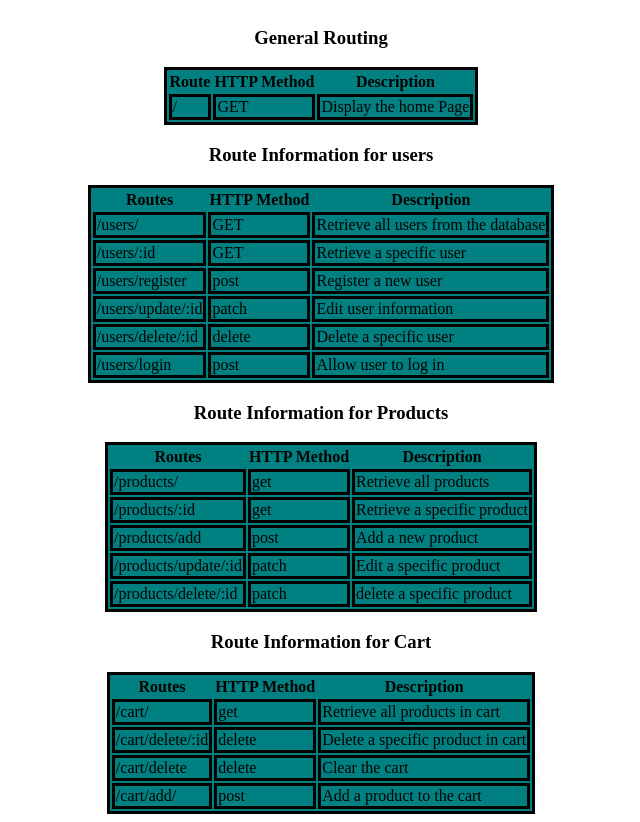
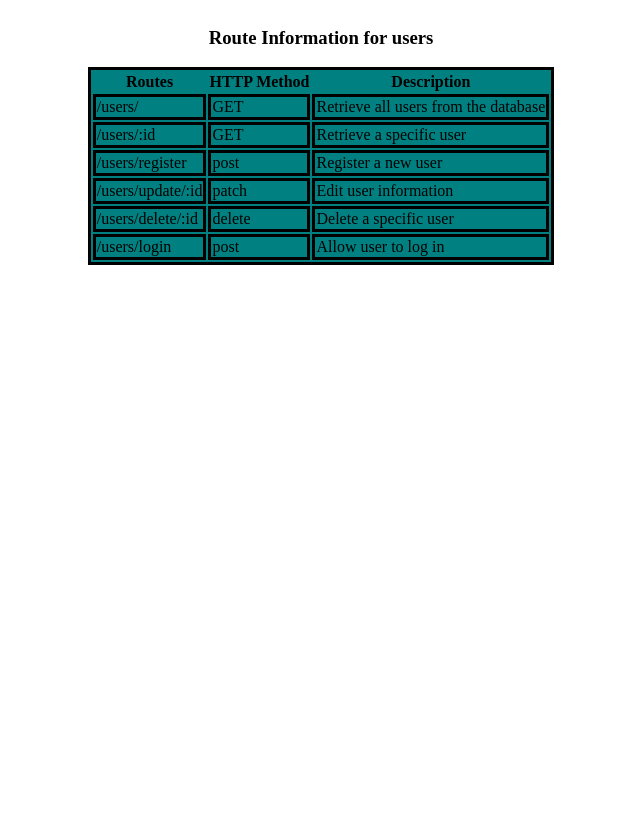
Before and after one commit to D-Raff/CrimeWatch-backend, a website: page static/index.html in a window 1280 px wide. Shown: the whole page, without its empty margins (319-959 px from the left). After the commit the page ends 800 px from the top, so only its background shows below. Drawn offline with Linux system fonts and the light colour scheme.

```diff
--- a/index.js
+++ b/index.js
@@ -11,6 +11,7 @@
 
 app.use((req, res, next)=>{
     res.header("Access-Control-Allow-Origin", "https://crimewatch-backend.onrender.com");
+    // res.header("Access-Control-Allow-Origin", "http://localhost:4000");
     res.header("Access-Control-Allow-Credentials", "true" );
     res.header("Access-Control-Allow-Methods", "*" ); //allows all the http methods
     res.header("Access-Control-Request-Methods", "*" ); //alllows request methods
@@ -27,6 +28,7 @@
     cookieParser(),
     cors({
         origin: "https://crimewatch-backend.onrender.com",
+        // origin: "http://localhost:4000",
         credentials: true
     })
 )
--- a/package.json
+++ b/package.json
@@ -1,7 +1,6 @@
 {
   "name": "archub",
   "version": "1.0.0",
-  "description": "",
   "main": "index.js",
   "type": "module",
   "scripts": {
@@ -22,5 +21,6 @@
     "jsonwebtoken": "^9.0.2",
     "mysql": "^2.18.1",
     "nodemon": "^3.1.0"
-  }
+  },
+  "description": ""
 }
--- a/static/index.html
+++ b/static/index.html
@@ -9,23 +9,6 @@
 
   <body>
     <div class="main-div">
-      <table>
-        <div>
-          <h3>General Routing</h3>
-        </div>
-        <thead>
-          <th>Route</th>
-          <th>HTTP Method</th>
-          <th>Description</th>
-        </thead>
-        <tbody>
-          <tr>
-            <td>/</td>
-            <td>GET</td>
-            <td>Display the home Page</td>
-          </tr>
-        </tbody>
-      </table>
       <table>
         <div>
           <h3>Route Information for users</h3>
@@ -68,76 +51,6 @@
           </tr>
         </tbody>
       </table>
-
-      <table>
-        <div>
-          <h3>Route Information for Products</h3>
-        </div>
-        <thead>
-          <th>Routes</th>
-          <th>HTTP Method</th>
-          <th>Description</th>
-        </thead>
-        <tbody>
-          <tr>
-            <td>/products/</td>
-            <td>get</td>
-            <td>Retrieve all products</td>
-          </tr>
-          <tr>
-            <td>/products/:id</td>
-            <td>get</td>
-            <td>Retrieve a specific product</td>
-          </tr>
-          <tr>
-            <td>/products/add</td>
-            <td>post</td>
-            <td>Add a new product</td>
-          </tr>
-          <tr>
-            <td>/products/update/:id</td>
-            <td>patch</td>
-            <td>Edit a specific product</td>
-          </tr>
-          <tr>
-            <td>/products/delete/:id</td>
-            <td>patch</td>
-            <td>delete a specific product</td>
-          </tr>
-        </tbody>
-      </table>
-      <table>
-        <div>
-          <h3>Route Information for Cart</h3>
-        </div>
-        <thead>
-          <th>Routes</th>
-          <th>HTTP Method</th>
-          <th>Description</th>
-        </thead>
-        <tbody>
-          <tr>
-            <td>/cart/</td>
-            <td>get</td>
-            <td>Retrieve all products in cart</td>
-          </tr>
-          <tr>
-            <td>/cart/delete/:id</td>
-            <td>delete</td>
-            <td>Delete a specific product in cart</td>
-          </tr>
-          <tr>
-            <td>/cart/delete</td>
-            <td>delete</td>
-            <td>Clear the cart</td>
-          </tr>
-          <tr>
-            <td>/cart/add/</td>
-            <td>post</td>
-            <td>Add a product to the cart</td>
-          </tr>
-        </tbody>
-      </table>
     </div>
   </body>
 </html>
```
